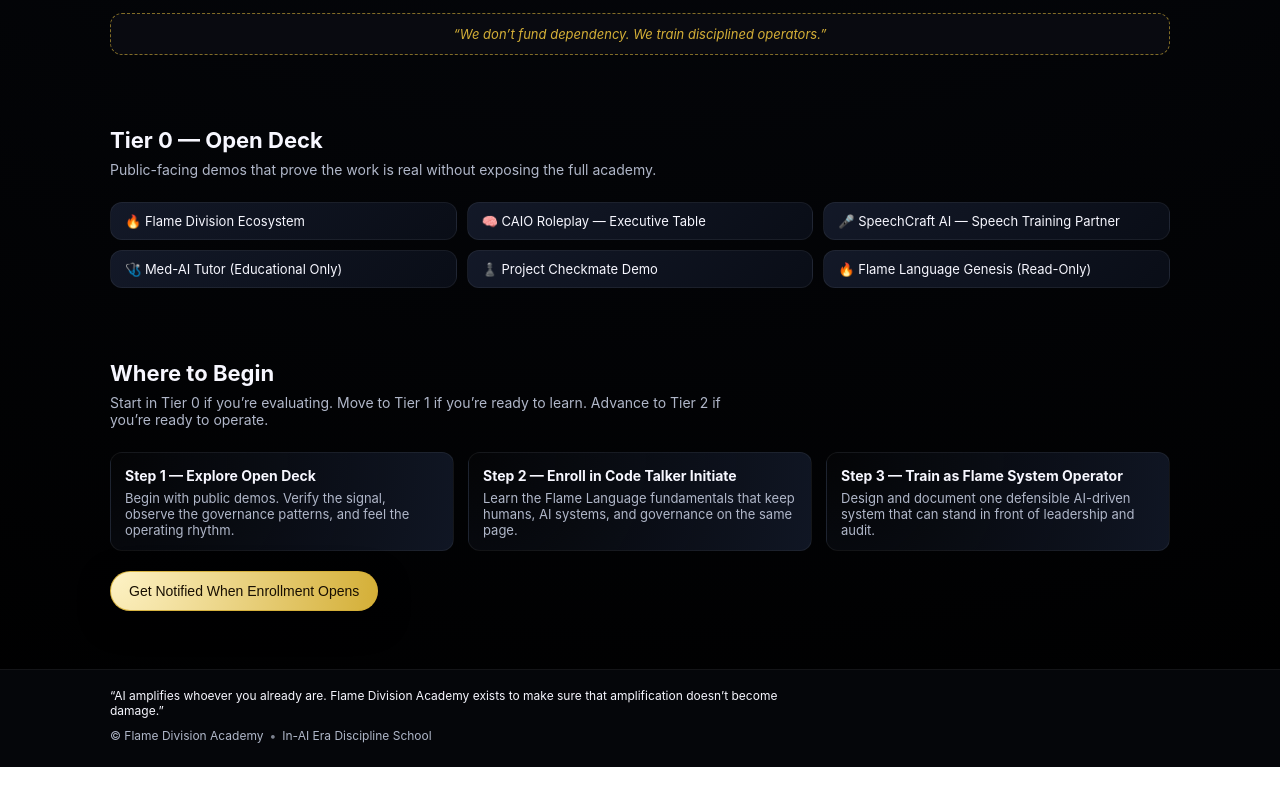
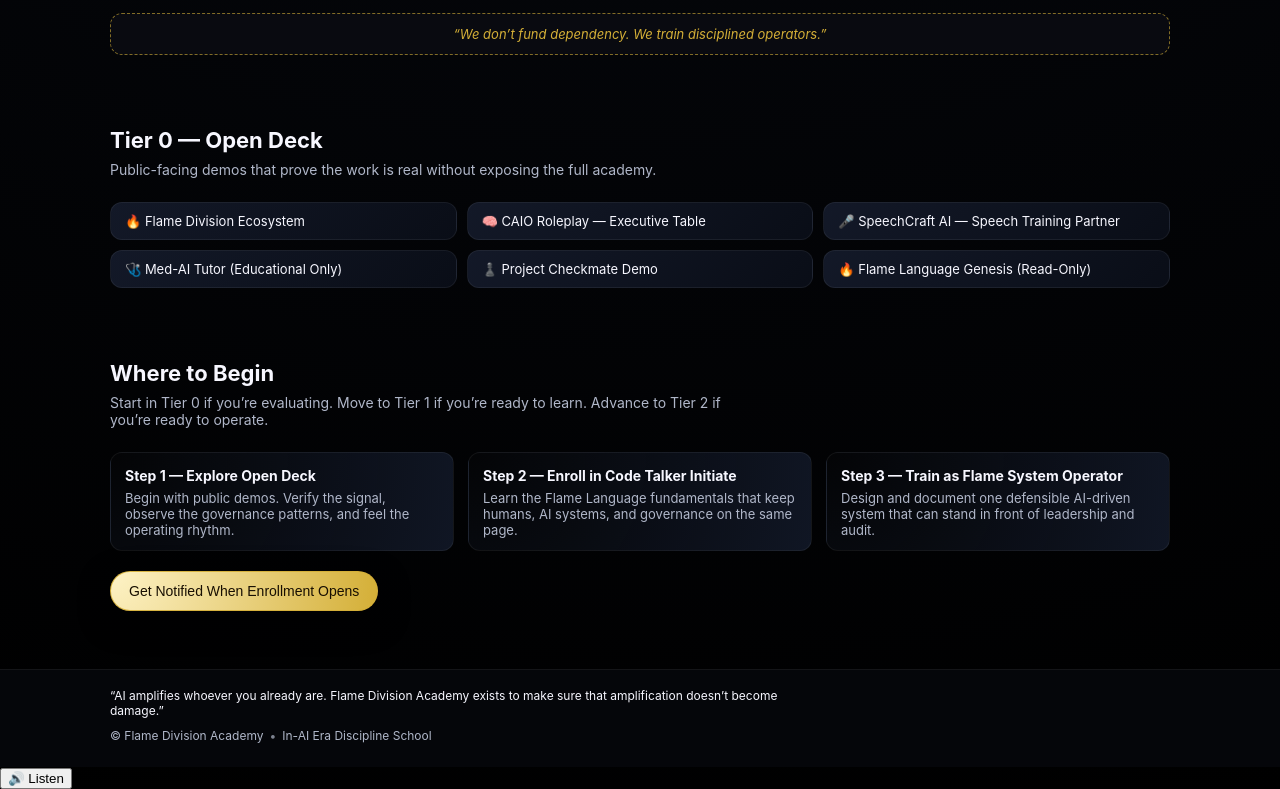
Before and after one commit to Andrew-Davis-Ai-portfolio/Flame-Division-Pricing, a plain HTML site: page docs/index.html in a window 1280 px wide. Shown: the part 1241-2030 px from the top of the page. Before the commit the page ends 2008 px from the top, so only its background shows below. Drawn offline with Linux system fonts and the light colour scheme.

Commit message:
Update index.html

```diff
--- a/docs/index.html
+++ b/docs/index.html
@@ -259,7 +259,7 @@
       </div>
     </div>
   </footer>
-
+<button id="read-page-btn">🔊 Listen</button>
   <script src="app.js"></script>
 </body>
 </html>
```
